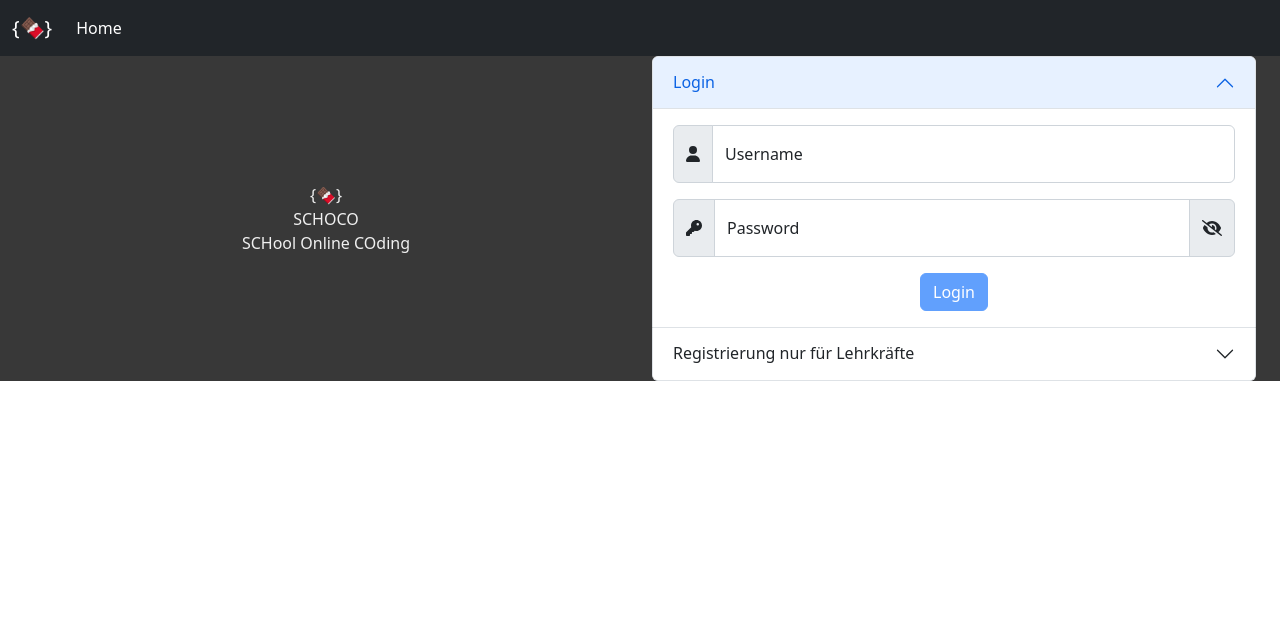
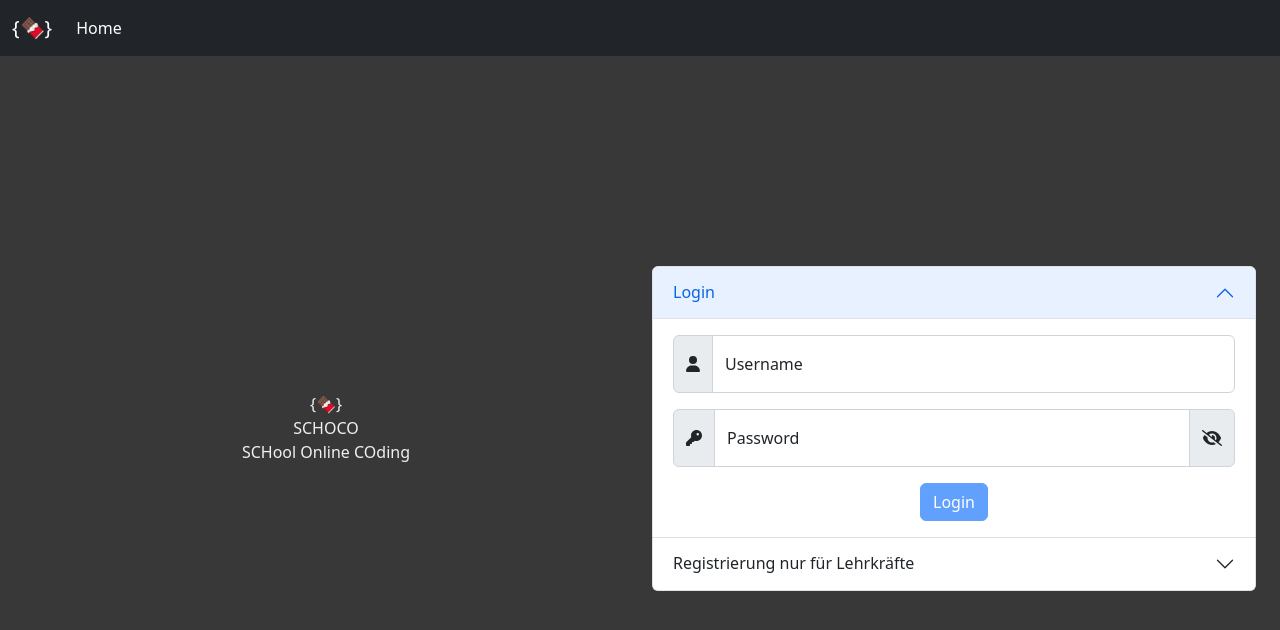
Before and after one commit to PhiTux/schoco, a Vue app in the folder frontend/: page /#/login in a window 1280 px wide. Shown: the top 630 px of the page. Built offline with nearby package versions, Linux system fonts and the light colour scheme.

Commit message:
minor css changes

```diff
--- a/frontend/src/App.vue
+++ b/frontend/src/App.vue
@@ -9,11 +9,18 @@ import NavBar from "./components/NavBar.vue";
   </div>
 </template>
 
+<style>
+body {
+  background-color:  #383838 !important;
+}
+</style>
+
 <style scoped>
+
 .app {
-  /* width: 100vw; */
-  /* height: 100vh; */
-  background: #383838;
+  width: 100vw;
+  height: 100vh;
+  /*background: #383838;*/
   color: rgb(240, 240, 240);
 }
 </style>
--- a/frontend/src/components/NavBar.vue
+++ b/frontend/src/components/NavBar.vue
@@ -12,7 +12,7 @@ async function logout() {
 </script>
 
 <template>
-  <nav class="navbar navbar-dark navbar-expand-lg bg-dark">
+  <nav class="navbar sticky-top navbar-dark navbar-expand-lg bg-dark">
     <div class="container-fluid">
       <a class="navbar-brand" href="/#/home">{🍫}</a>
       <button
```
